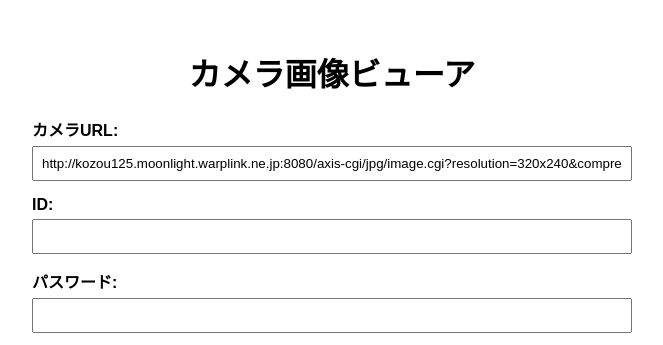
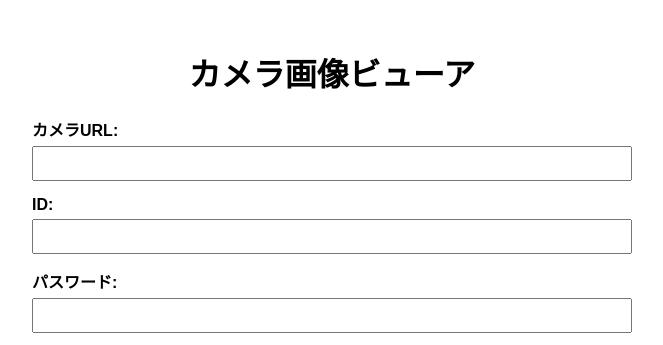
Before and after one commit to saftectotsu-creator/toracame-proxy, a website: page index.html in a window 1280 px wide. Shown: the top 345 px of the page, without its empty margins (308-971 px from the left). Drawn offline with Linux system fonts and the light colour scheme.

Commit message:
Clear all credentials from index.html

```diff
--- a/index.html
+++ b/index.html
@@ -58,7 +58,7 @@
 
     <div class="input-group">
         <label for="camera-url">カメラURL:</label>
-        <input type="text" id="camera-url" value="http://kozou125.moonlight.warplink.ne.jp:8080/axis-cgi/jpg/image.cgi?resolution=320x240&compression=25&camera=1">
+        <input type="text" id="camera-url" value="">
     </div>
 
     <div class="input-group">
```
